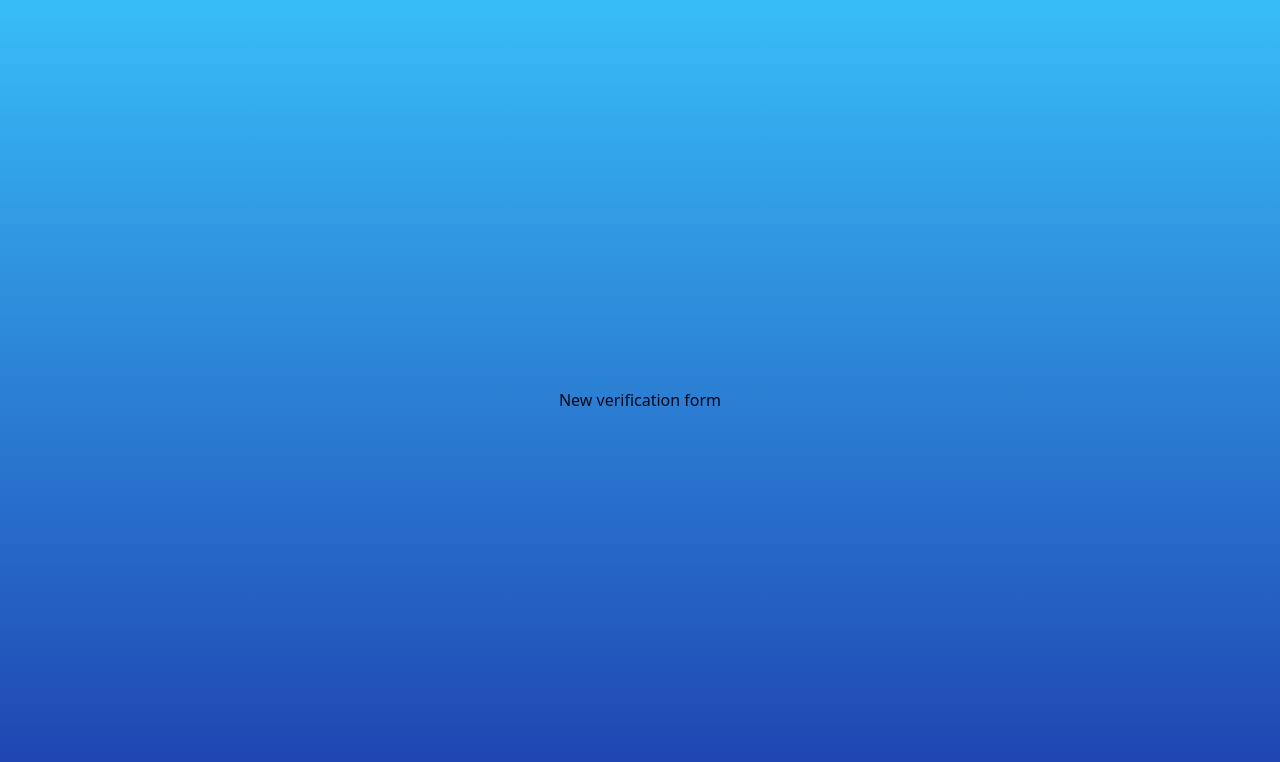
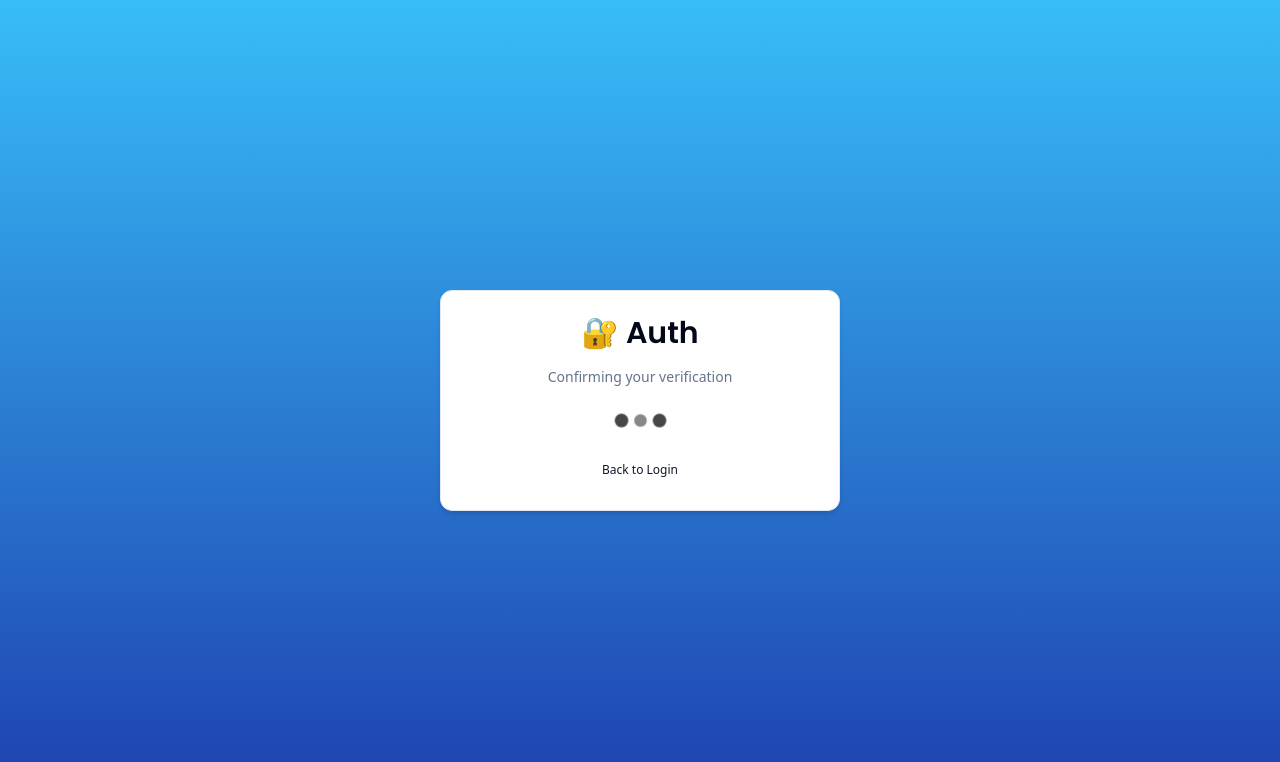
Before and after one commit to szidzse/nextjs-authentication, a Next.js app: page /auth/new-verification in a window 1280 px wide. Shown: the top 762 px of the page. Built offline with nearby package versions, Linux system fonts and the light colour scheme.

Commit message:
start implement new-verification-form

```diff
--- a/components/auth/new-verification-form.tsx
+++ b/components/auth/new-verification-form.tsx
@@ -1,5 +1,32 @@
 "use client";
 
+import { useCallback, useEffect } from "react";
+import { CardWrapper } from "@/components/auth/card-wrapper";
+import { BeatLoader } from "react-spinners";
+import { useSearchParams } from "next/navigation";
+
 export const NewVerificationForm = () => {
-  return <div>New verification form</div>;
+  const searchParams = useSearchParams();
+
+  const token = searchParams.get("token");
+
+  const onSubmit = useCallback(() => {
+    console.log(token);
+  }, [token]);
+
+  useEffect(() => {
+    onSubmit();
+  }, [onSubmit]);
+
+  return (
+    <CardWrapper
+      headerLabel="Confirming your verification"
+      backButtonLabel="Back to Login"
+      backButtonHref="/auth/login"
+    >
+      <div className="flex items-center w-full justify-center">
+        <BeatLoader />
+      </div>
+    </CardWrapper>
+  );
 };
--- a/package.json
+++ b/package.json
@@ -26,6 +26,7 @@
     "react-dom": "^19.0.0",
     "react-hook-form": "^7.54.2",
     "react-icons": "^5.5.0",
+    "react-spinners": "^0.15.0",
     "resend": "^4.1.2",
     "tailwind-merge": "^3.0.2",
     "tailwindcss-animate": "^1.0.7",
```
Also changed, not shown: 1 other file (tests, documents, lock files or other folders).
